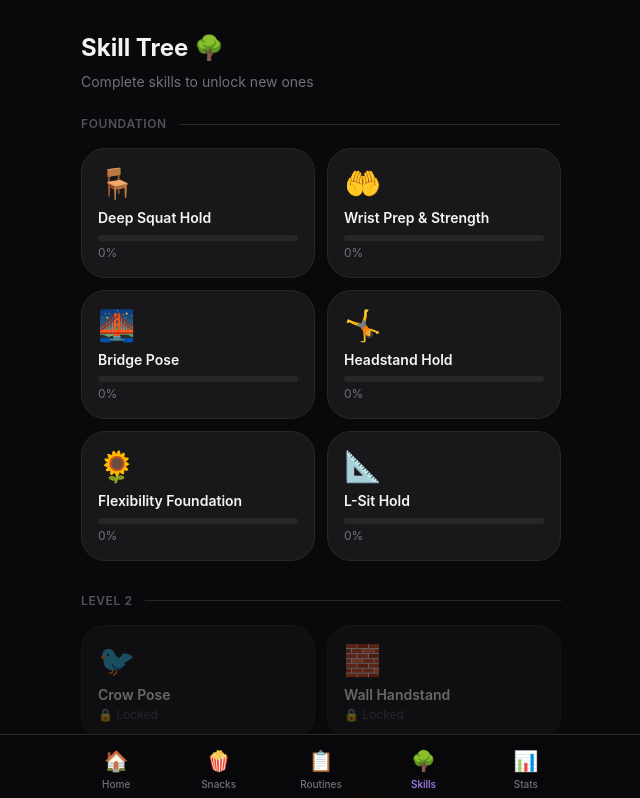
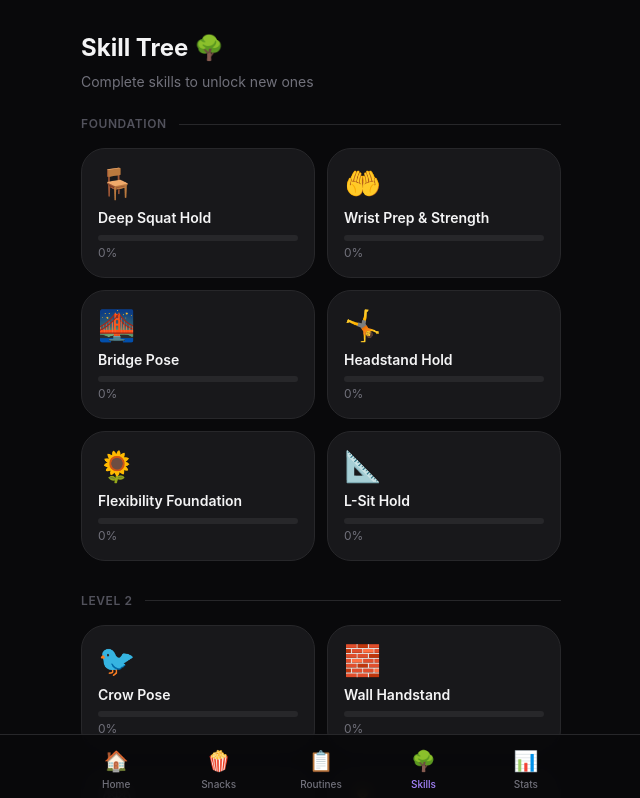
Before and after one commit to nerdytoolbox/movement-tracker, a React (Vite) app: page /movement-tracker/skills in a window 1280 px wide. Shown: the top 798 px of the page, without its empty margins (319-959 px from the left). Built offline with nearby package versions, Linux system fonts and the light colour scheme.

Commit message:
Remove unlocked status of skills

```diff
--- a/src/screens/SkillTreeScreen.tsx
+++ b/src/screens/SkillTreeScreen.tsx
@@ -15,14 +15,6 @@ export function SkillTreeScreen() {
     if (!progress) return 0;
     const completed = skill.milestones.filter(m => progress.milestones[m.id]).length;
     return Math.round((completed / skill.milestones.length) * 100);
-  }
-
-  function isUnlocked(skill: Skill): boolean {
-    return skill.prerequisites.every(prereqId => {
-      const prereq = SKILLS.find(s => s.id === prereqId);
-      if (!prereq) return true;
-      return getProgress(prereq) === 100;
-    });
   }
 
   const tier0 = SKILLS.filter(s => s.prerequisites.length === 0);
@@ -48,18 +40,14 @@ export function SkillTreeScreen() {
             <div className="grid grid-cols-2 gap-3">
               {tier.map(skill => {
                 const progress = getProgress(skill);
-                const unlocked = isUnlocked(skill);
                 return (
                   <Card
                     key={skill.id}
                     onClick={() => setSelectedSkill(skill)}
-                    className={unlocked ? '' : 'opacity-40'}
                   >
                     <div className="text-3xl mb-2">{skill.emoji}</div>
                     <h3 className="font-semibold text-sm text-zinc-100 mb-1 leading-tight">{skill.name}</h3>
-                    {!unlocked ? (
-                      <div className="text-zinc-600 text-xs">🔒 Locked</div>
-                    ) : progress === 100 ? (
+                    {progress === 100 ? (
                       <div className="text-emerald-400 text-xs font-semibold">✓ Complete!</div>
                     ) : (
                       <>
@@ -80,18 +68,8 @@ export function SkillTreeScreen() {
           <div className="text-center mb-4">
             <div className="text-5xl mb-2">{selectedSkill.emoji}</div>
             <p className="text-zinc-400 text-sm mb-2">{selectedSkill.description}</p>
-            {!isUnlocked(selectedSkill) && (
-              <div className="bg-zinc-800 rounded-2xl p-3 text-sm text-zinc-400">
-                🔒 Complete prerequisites first:
-                <div className="mt-1 font-semibold text-zinc-300">
-                  {selectedSkill.prerequisites.map(pId => SKILLS.find(s => s.id === pId)?.name).join(', ')}
-                </div>
-              </div>
-            )}
           </div>
 
-          {isUnlocked(selectedSkill) && (
-            <>
           <Progress value={getProgress(selectedSkill)} className="h-2 mb-2" />
           <div className="text-center text-sm text-zinc-500 mb-4">
             {getProgress(selectedSkill)}% complete
@@ -130,8 +108,6 @@ export function SkillTreeScreen() {
               💡 {selectedSkill.notes}
             </div>
           )}
-            </>
-          )}
         </Modal>
       )}
     </div>
```
Lines whose indentation alone changed are shown as unchanged.
